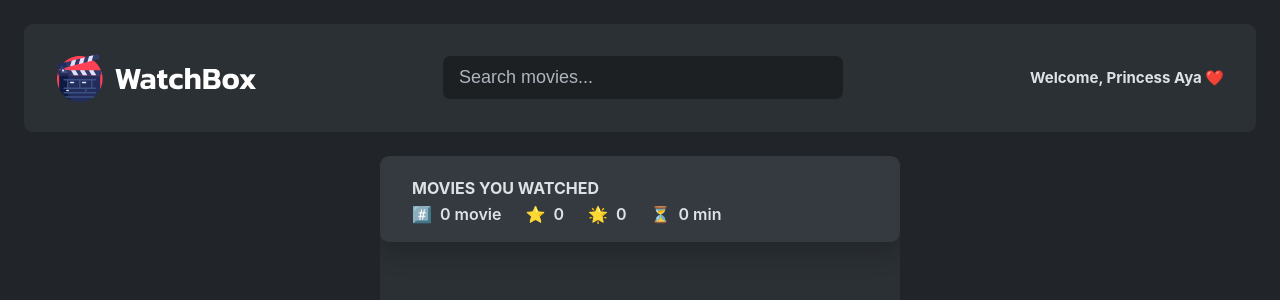
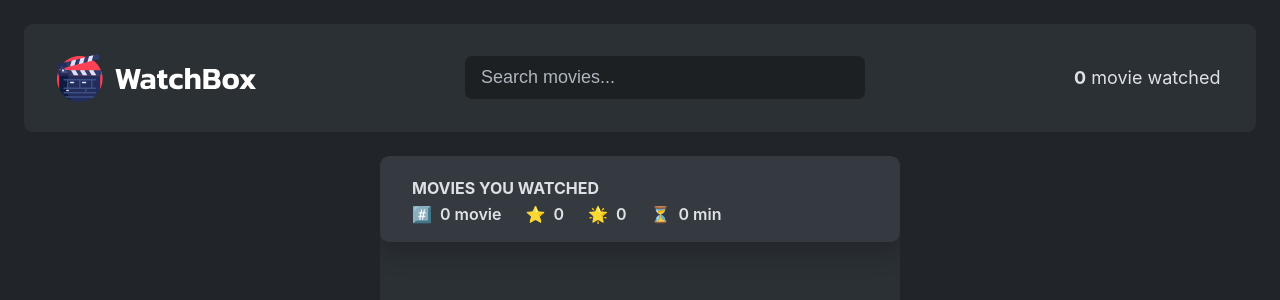
Before and after one commit to marouane-meftah/WatchBox, a React (Create React App) app: page / in a window 1280 px wide. Shown: the top 300 px of the page. Built offline with nearby package versions, Linux system fonts and the light colour scheme.

Commit message:
remove the funny thing

```diff
--- a/src/components/NumResults.js
+++ b/src/components/NumResults.js
@@ -1,14 +1,12 @@
 export default function NumResults({ watched }) {
     return (
-      // <p className="num-results">
-      //   <strong>{watched.length}</strong>
-      //   {watched.length === 0 || watched.length === 1
-      //     ? " movie watched"
-      //     : " movies watched"}
-      // </p>
+      <p className="num-results">
+        <strong>{watched.length}</strong>
+        {watched.length === 0 || watched.length === 1
+          ? " movie watched"
+          : " movies watched"}
+      </p>
 
-    <div className="wlcm">
-     Welcome, Princess Aya ❤️
-    </div>
+
     );
   }
```
